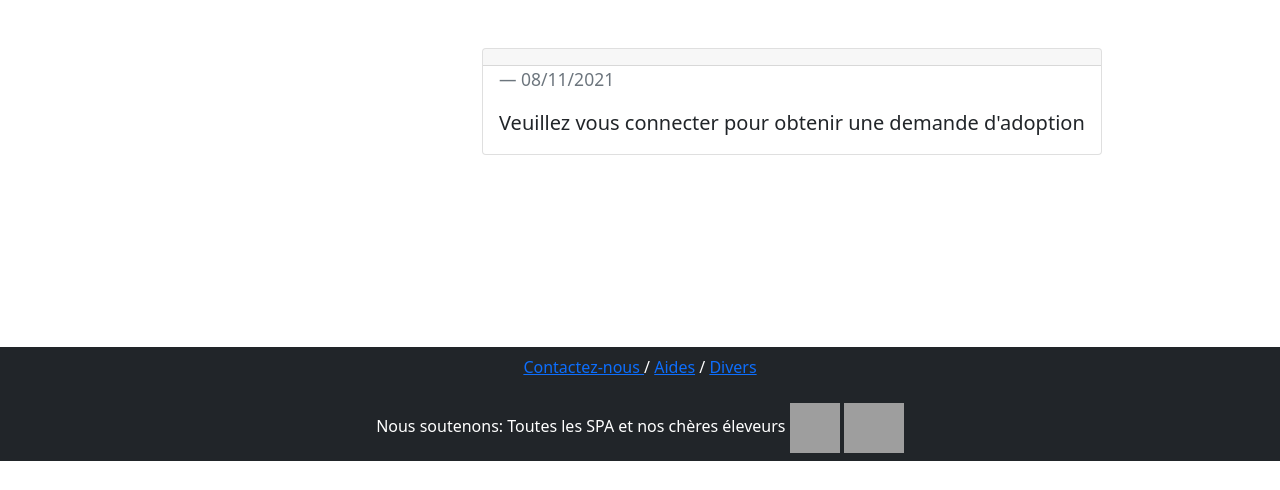
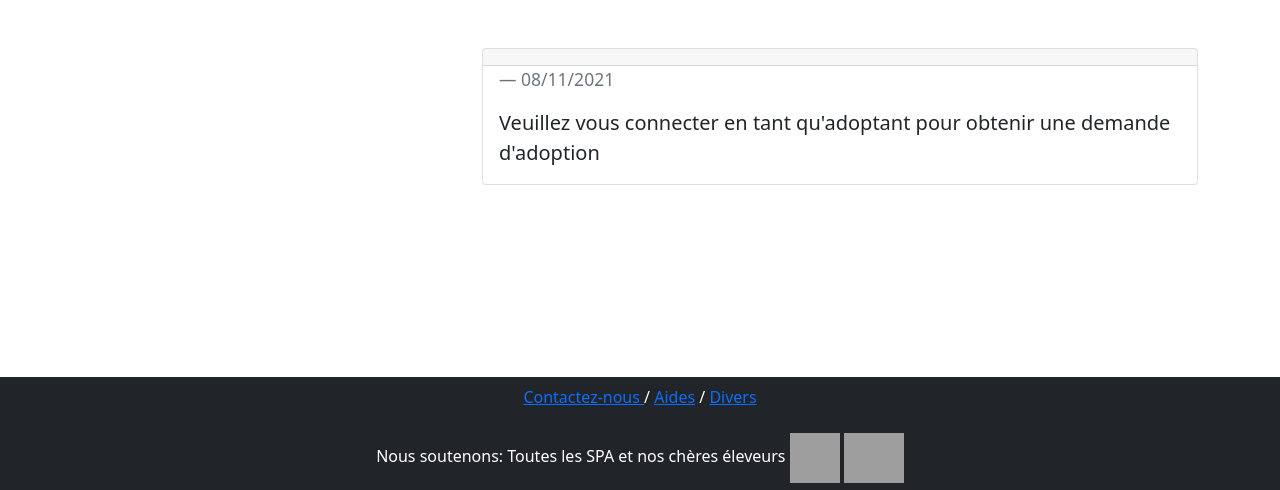
Before and after one commit to TMolinas/adopte-un-kien, a Symfony app: template templates/adopt_dog/annonceShow.html.twig in a window 1280 px wide. Shown: the part 116-606 px from the top of the page. Run offline with Twig, Linux system fonts and the light colour scheme; the template is opened without the code that fills it, so the values that code supplies are empty; some libraries are stand-ins or nearby versions; grey boxes are pictures that could not be loaded.

Commit message:
ajout du filtre adoptant pour le boutton demande d'adoption

```diff
--- a/templates/adopt_dog/annonceShow.html.twig
+++ b/templates/adopt_dog/annonceShow.html.twig
@@ -67,10 +67,10 @@
                         {% endif %}
                     {% endif %}
                     <footer class="blockquote-footer">{{ annonce.date | date("d/m/Y") }}</footer>
-                    {% if app.user %}
+                    {% if is_granted("ROLE_ADOPTANT") %}
                     <a href="{{ path('new_adoption_request', {'id' : annonce.id}) }}" class="btn btn-outline-primary">Demande Adoption</a>
                     {% else %}
-                        <p>Veuillez vous connecter pour obtenir une demande d'adoption</p>
+                        <p>Veuillez vous connecter en tant qu'adoptant pour obtenir une demande d'adoption</p>
                     {% endif %}
                 </blockquote>
             </div>
```
